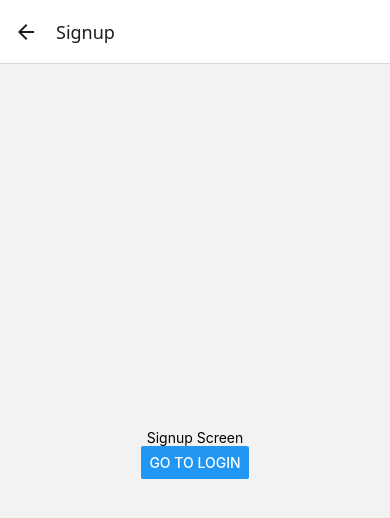
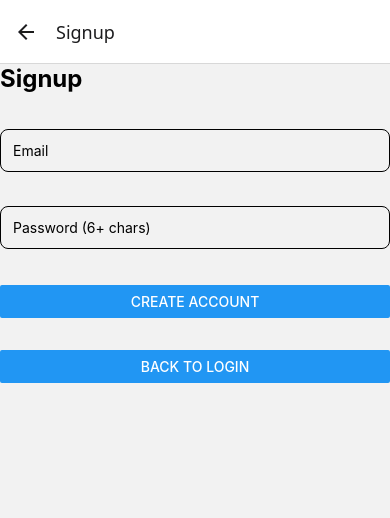
Before and after one commit to Kgan3039/TrueNeed, a React Native app in the folder mobile/: screen /Signup in a window 390 px wide. Shown: the top 518 px of the page. Built offline with nearby package versions, Linux system fonts and the light colour scheme; no server answers.

Commit message:
Firebase Auth fully working

```diff
--- a/mobile/App.tsx
+++ b/mobile/App.tsx
@@ -1,6 +1,19 @@
-import React from "react";
-import AppNavigator from "./navigation/AppNavigator";
+import React, { useEffect, useState } from "react";
+import { NavigationContainer } from "@react-navigation/native";
+import { onAuthStateChanged, User } from "firebase/auth";
+import { auth } from "./src/firebase/firebase";
+import AppNavigator from "./src/navigation/AppNavigator";
 
 export default function App() {
-  return <AppNavigator />;
+  const [user, setUser] = useState<User | null>(null);
+
+  useEffect(() => {
+    return onAuthStateChanged(auth, setUser);
+  }, []);
+
+  return (
+    <NavigationContainer>
+      <AppNavigator isAuthed={!!user} />
+    </NavigationContainer>
+  );
 }
--- a/mobile/package.json
+++ b/mobile/package.json
@@ -9,6 +9,7 @@
     "web": "expo start --web"
   },
   "dependencies": {
+    "@react-native-async-storage/async-storage": "2.2.0",
     "@react-navigation/native": "^7.1.31",
     "@react-navigation/native-stack": "^7.14.2",
     "expo": "~55.0.4",
--- /dev/null
+++ b/mobile/src/components/Screen.tsx
@@ -0,0 +1,10 @@
+import React from "react";
+import { SafeAreaView, StyleSheet } from "react-native";
+
+export default function Screen({ children }: { children: React.ReactNode}) {
+    return <SafeAreaView style={styles.root}>{children}</SafeAreaView>;
+}
+
+const styles = StyleSheet.create({
+  root: { flex: 1, padding: 16, gap: 12 },
+});
--- a/mobile/src/firebase/firebase.ts
+++ b/mobile/src/firebase/firebase.ts
@@ -1,9 +1,9 @@
-import { initializeApp } from "firebase/app";
+import { initializeApp, getApps, getApp } from "firebase/app";
 import { getAuth } from "firebase/auth";
 import { getFirestore } from "firebase/firestore";
 
 const firebaseConfig = {
-  apiKey: "AIzaSyCQSRMPR6Z2-bNThEfGk7kQwhBSRsCn5ds",
+  apiKey: "AIzaSyCQSRMPR6Z2-bNTheFGk7kQwhBSRsCn5ds",
   authDomain: "trueneed-95534.firebaseapp.com",
   projectId: "trueneed-95534",
   storageBucket: "trueneed-95534.firebasestorage.app",
@@ -11,7 +11,7 @@ const firebaseConfig = {
   appId: "1:450294261069:web:6b1cb4b00c4b942d238304",
 };
 
-const app = initializeApp(firebaseConfig);
+const app = getApps().length ? getApp() : initializeApp(firebaseConfig);
 
 export const auth = getAuth(app);
 export const db = getFirestore(app);
--- /dev/null
+++ b/mobile/src/navigation/AppNavigator.tsx
@@ -0,0 +1,29 @@
+import React from "react";
+import { createNativeStackNavigator } from "@react-navigation/native-stack";
+
+import  LoginScreen from "../screens/LoginScreen";
+import  SignupScreen from "../screens/SignupScreen";
+import  HomeScreen  from "../screens/HomeScreen";
+
+export type RootStackParamList = {
+  Login: undefined;
+  Signup: undefined;
+  Home: undefined;
+};
+
+const Stack = createNativeStackNavigator<RootStackParamList>();
+
+export default function AppNavigator({ isAuthed }: { isAuthed: boolean }) {
+  return (
+    <Stack.Navigator>
+      {!isAuthed ? (
+        <>
+          <Stack.Screen name="Login" component={LoginScreen} />
+          <Stack.Screen name="Signup" component={SignupScreen} />
+        </>
+      ) : (
+        <Stack.Screen name="Home" component={HomeScreen} />
+      )}
+    </Stack.Navigator>
+  );
+}
--- /dev/null
+++ b/mobile/src/screens/HomeScreen.tsx
@@ -0,0 +1,17 @@
+import React from "react";
+import { Button, Text, View } from "react-native";
+import Screen from "../components/Screen";
+import { signOut } from "firebase/auth";
+import { auth } from "../firebase/firebase";
+
+export default function HomeScreen() {
+  return (
+    <Screen>
+      <Text style={{ fontSize: 26, fontWeight: "800" }}>TrueNeed</Text>
+      <View style={{ height: 8 }} />
+      <Text>Logged in ✅</Text>
+      <View style={{ height: 12 }} />
+      <Button title="Logout" onPress={() => signOut(auth)} />
+    </Screen>
+  );
+}
--- /dev/null
+++ b/mobile/src/screens/LoginScreen.tsx
@@ -0,0 +1,66 @@
+import React, { useState } from "react";
+import { Alert, Button, Text, TextInput, View } from "react-native";
+import Screen from "../components/Screen";
+import { signInWithEmailAndPassword } from "firebase/auth";
+import { auth } from "../firebase/firebase";
+import { NativeStackScreenProps } from "@react-navigation/native-stack";
+import { RootStackParamList } from "../navigation/AppNavigator";
+
+type Props = NativeStackScreenProps<RootStackParamList, "Login">;
+
+export default function LoginScreen({ navigation }: Props) {
+  const [email, setEmail] = useState("");
+  const [pw, setPw] = useState("");
+  const [loading, setLoading] = useState(false);
+
+  async function onLogin() {
+    if (!email || !pw) {
+      Alert.alert("Missing info", "Enter email + password.");
+      return;
+    }
+    try {
+      setLoading(true);
+      await signInWithEmailAndPassword(auth, email.trim(), pw);
+      // App.tsx onAuthStateChanged will route to Home
+    } catch (e: any) {
+      Alert.alert("Login failed", e.message);
+    } finally {
+      setLoading(false);
+    }
+  }
+
+  return (
+    <Screen>
+      <Text style={{ fontSize: 24, fontWeight: "700" }}>Login</Text>
+
+      <View style={{ height: 12 }} />
+
+      <TextInput
+        placeholder="Email"
+        autoCapitalize="none"
+        keyboardType="email-address"
+        value={email}
+        onChangeText={setEmail}
+        style={{ borderWidth: 1, padding: 12, borderRadius: 8 }}
+      />
+
+      <View style={{ height: 10 }} />
+
+      <TextInput
+        placeholder="Password"
+        secureTextEntry
+        value={pw}
+        onChangeText={setPw}
+        style={{ borderWidth: 1, padding: 12, borderRadius: 8 }}
+      />
+
+      <View style={{ height: 12 }} />
+
+      <Button title={loading ? "Logging in..." : "Login"} onPress={onLogin} />
+
+      <View style={{ height: 8 }} />
+
+      <Button title="Go to Signup" onPress={() => navigation.navigate("Signup")} />
+    </Screen>
+  );
+}
--- /dev/null
+++ b/mobile/src/screens/SignupScreen.tsx
@@ -0,0 +1,69 @@
+import React, { useState } from "react";
+import { Alert, Button, Text, TextInput, View } from "react-native";
+import Screen from "../components/Screen";
+import { createUserWithEmailAndPassword } from "firebase/auth";
+import { auth } from "../firebase/firebase";
+import { NativeStackScreenProps } from "@react-navigation/native-stack";
+import { RootStackParamList } from "../navigation/AppNavigator";
+
+type Props = NativeStackScreenProps<RootStackParamList, "Signup">;
+
+export default function SignupScreen({ navigation }: Props) {
+  const [email, setEmail] = useState("");
+  const [pw, setPw] = useState("");
+  const [loading, setLoading] = useState(false);
+
+  async function onSignup() {
+    if (!email || !pw) {
+      Alert.alert("Missing info", "Enter email + password.");
+      return;
+    }
+    if (pw.length < 6) {
+      Alert.alert("Weak password", "Password must be at least 6 characters.");
+      return;
+    }
+    try {
+      setLoading(true);
+      await createUserWithEmailAndPassword(auth, email.trim(), pw);
+    } catch (e: any) {
+      Alert.alert("Signup failed", e.message);
+    } finally {
+      setLoading(false);
+    }
+  }
+
+  return (
+    <Screen>
+      <Text style={{ fontSize: 24, fontWeight: "700" }}>Signup</Text>
+
+      <View style={{ height: 12 }} />
+
+      <TextInput
+        placeholder="Email"
+        autoCapitalize="none"
+        keyboardType="email-address"
+        value={email}
+        onChangeText={setEmail}
+        style={{ borderWidth: 1, padding: 12, borderRadius: 8 }}
+      />
+
+      <View style={{ height: 10 }} />
+
+      <TextInput
+        placeholder="Password (6+ chars)"
+        secureTextEntry
+        value={pw}
+        onChangeText={setPw}
+        style={{ borderWidth: 1, padding: 12, borderRadius: 8 }}
+      />
+
+      <View style={{ height: 12 }} />
+
+      <Button title={loading ? "Creating..." : "Create Account"} onPress={onSignup} />
+
+      <View style={{ height: 8 }} />
+
+      <Button title="Back to Login" onPress={() => navigation.navigate("Login")} />
+    </Screen>
+  );
+}
```
Also changed, not shown: 1 other file (tests, documents, lock files or other folders).
